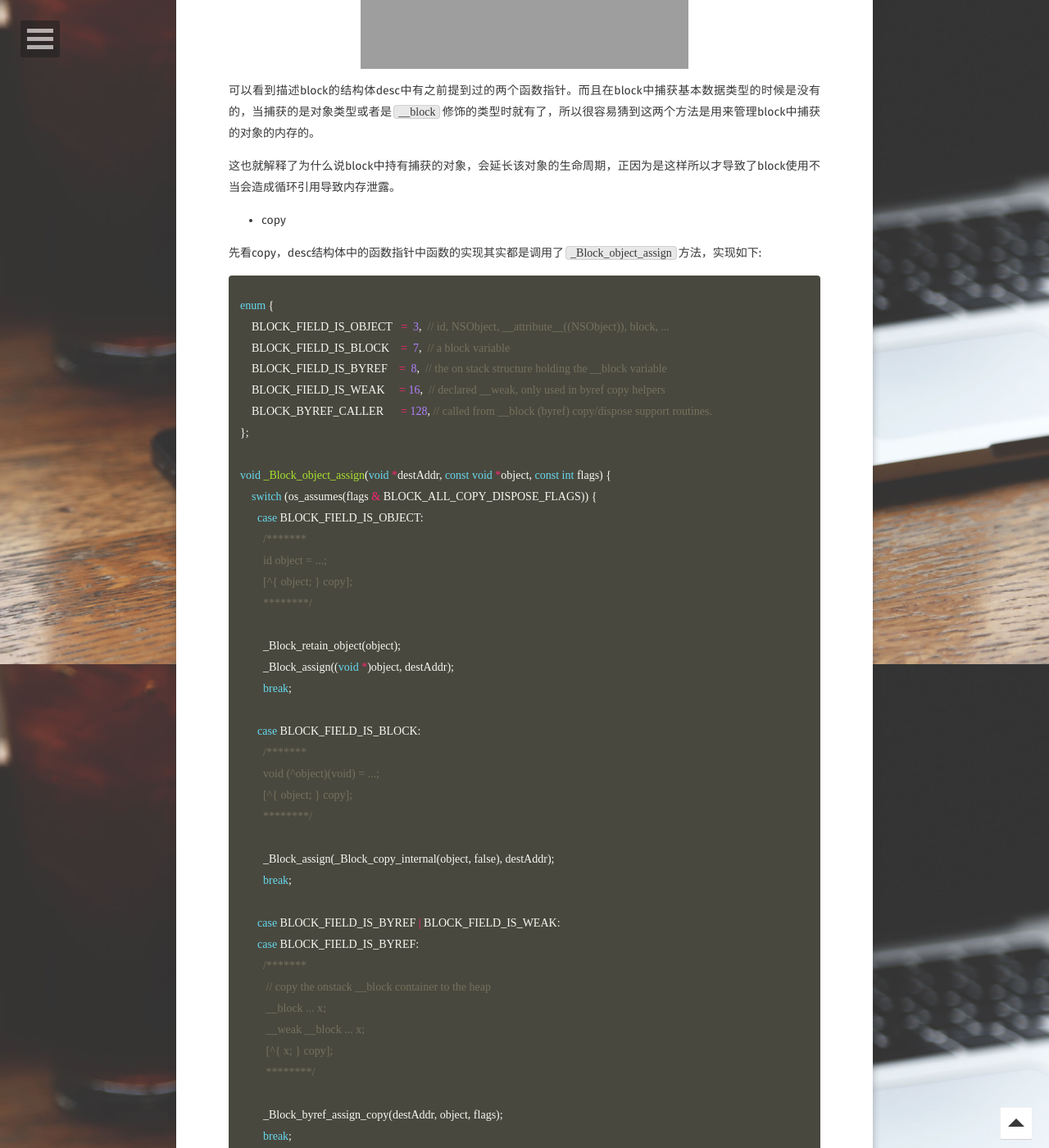
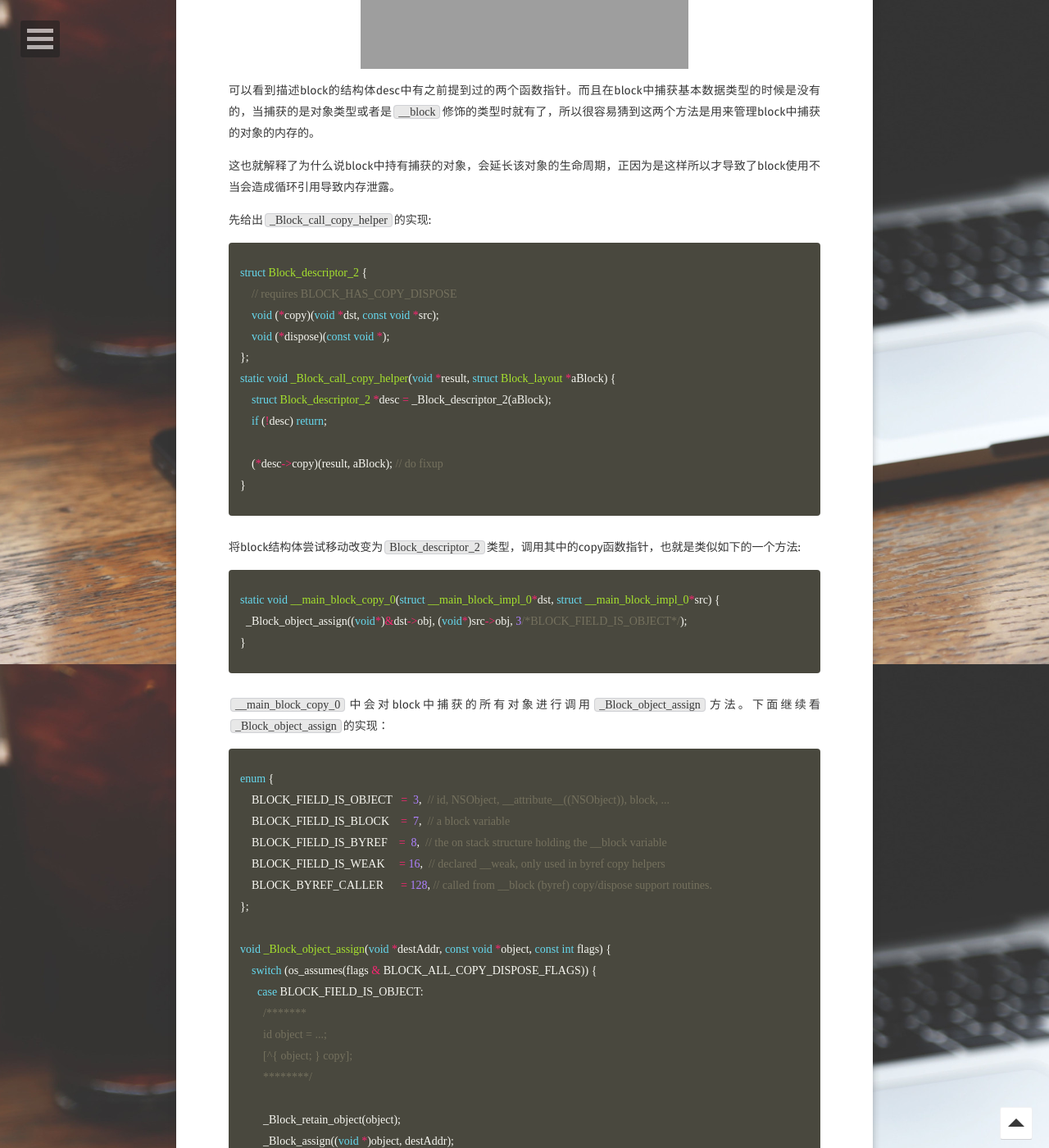
Before and after one commit to longjianjiang/longjianjiang.github.io, a Jekyll site: the page built from _posts/2019-04-17-anonymous-function.md, in a window 1280 px wide and 1400 px high, scrolled down 10890 px. Shown: the whole window at 82% size. Built offline with Jekyll 4.4.1, drawn with Linux system fonts in a browser that asks for light colours; some web fonts are replaced; comment, search, counter and statistics services are not loaded; some of the changed text lies outside the part shown.

Commit message:
Update(auto commit)

```diff
--- a/_posts/2019-04-17-anonymous-function.md
+++ b/_posts/2019-04-17-anonymous-function.md
@@ -414,9 +414,31 @@ void _Block_release(const void *arg) {
 
 这也就解释了为什么说block中持有捕获的对象，会延长该对象的生命周期，正因为是这样所以才导致了block使用不当会造成循环引用导致内存泄露。
 
-- copy
+先给出`_Block_call_copy_helper`的实现:
 
-先看copy，desc结构体中的函数指针中函数的实现其实都是调用了`_Block_object_assign`方法，实现如下:
+{% highlight cpp %}
+struct Block_descriptor_2 {
+    // requires BLOCK_HAS_COPY_DISPOSE
+    void (*copy)(void *dst, const void *src);
+    void (*dispose)(const void *);
+};
+static void _Block_call_copy_helper(void *result, struct Block_layout *aBlock) {
+    struct Block_descriptor_2 *desc = _Block_descriptor_2(aBlock);
+    if (!desc) return;
+
+    (*desc->copy)(result, aBlock); // do fixup
+}
+{% endhighlight %}
+
+将block结构体尝试移动改变为`Block_descriptor_2`类型，调用其中的copy函数指针，也就是类似如下的一个方法:
+
+{% highlight cpp %}
+static void __main_block_copy_0(struct __main_block_impl_0*dst, struct __main_block_impl_0*src) {
+  _Block_object_assign((void*)&dst->obj, (void*)src->obj, 3/*BLOCK_FIELD_IS_OBJECT*/);
+}
+{% endhighlight %}
+
+`__main_block_copy_0`中会对block中捕获的所有对象进行调用`_Block_object_assign`方法。下面继续看`_Block_object_assign`的实现：
 
 {% highlight cpp %}
 enum {
@@ -495,9 +517,20 @@ void _Block_object_assign(void *destAddr, const void *object, const int flags) {
 
 1.对象类型
 
+对对象调用了`_Block_retain_object`，其实就是`retain`方法，也就是说这里就是完成了所谓的block持有外部变量。
+
+_Block_assign简单的将栈上block捕获的对象，通过指针赋值到堆上新生成block中的捕获对象。
+
 2.block类型
 
+首先将block中捕获的栈上的block调用`_Block_copy_internal`移动到堆上，依然使用_Block_assign简单的将栈上block捕获的对象，通过指针赋值到堆上新生成block中的捕获对象。
+
+也就是所有的block都会被移动到堆上。
+
 3.__block类型
+
+__block类型处理起来有点复杂，还记得之前我们看到__block修饰对象的时候，生成的byref结构体中依然有copy&dispose函数指针。
+
 
 # lambda
 
@@ -505,7 +538,13 @@ void _Block_object_assign(void *destAddr, const void *object, const int flags) {
 
 # References
 
+{% highlight cpp %}
+{% endhighlight %}
+
 [iOS与OS X多线程和内存管理](https://book.douban.com/subject/24720270/)
+
 [https://www.mikeash.com/pyblog/friday-qa-2011-06-03-objective-c-blocks-vs-c0x-lambdas-fight.html](https://www.mikeash.com/pyblog/friday-qa-2011-06-03-objective-c-blocks-vs-c0x-lambdas-fight.html)
+
 [http://www.galloway.me.uk/2013/05/a-look-inside-blocks-episode-3-block-copy/](http://www.galloway.me.uk/2013/05/a-look-inside-blocks-episode-3-block-copy/)
+
 [https://github.com/apple/swift-corelibs-foundation](https://github.com/apple/swift-corelibs-foundation)
```
